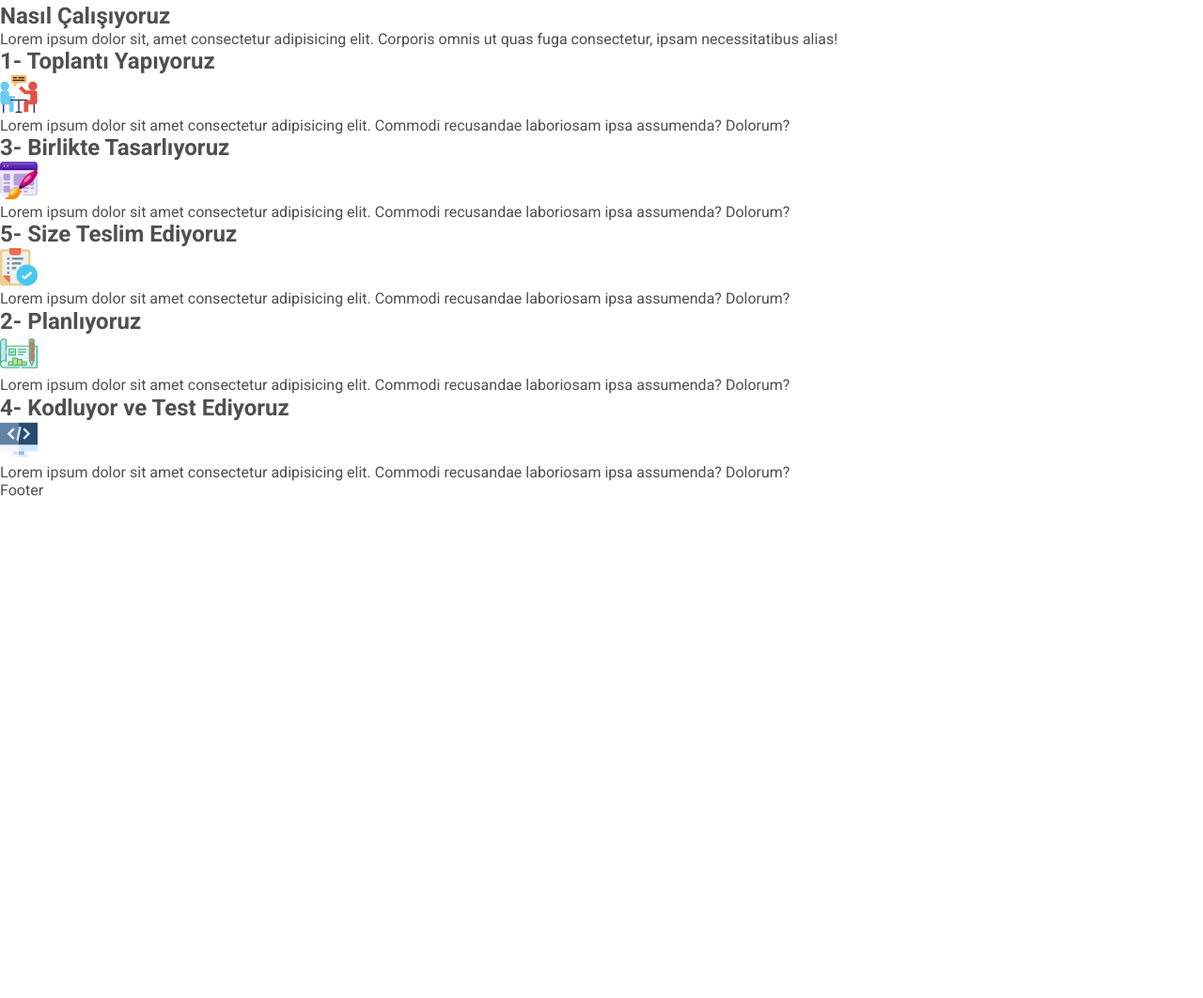
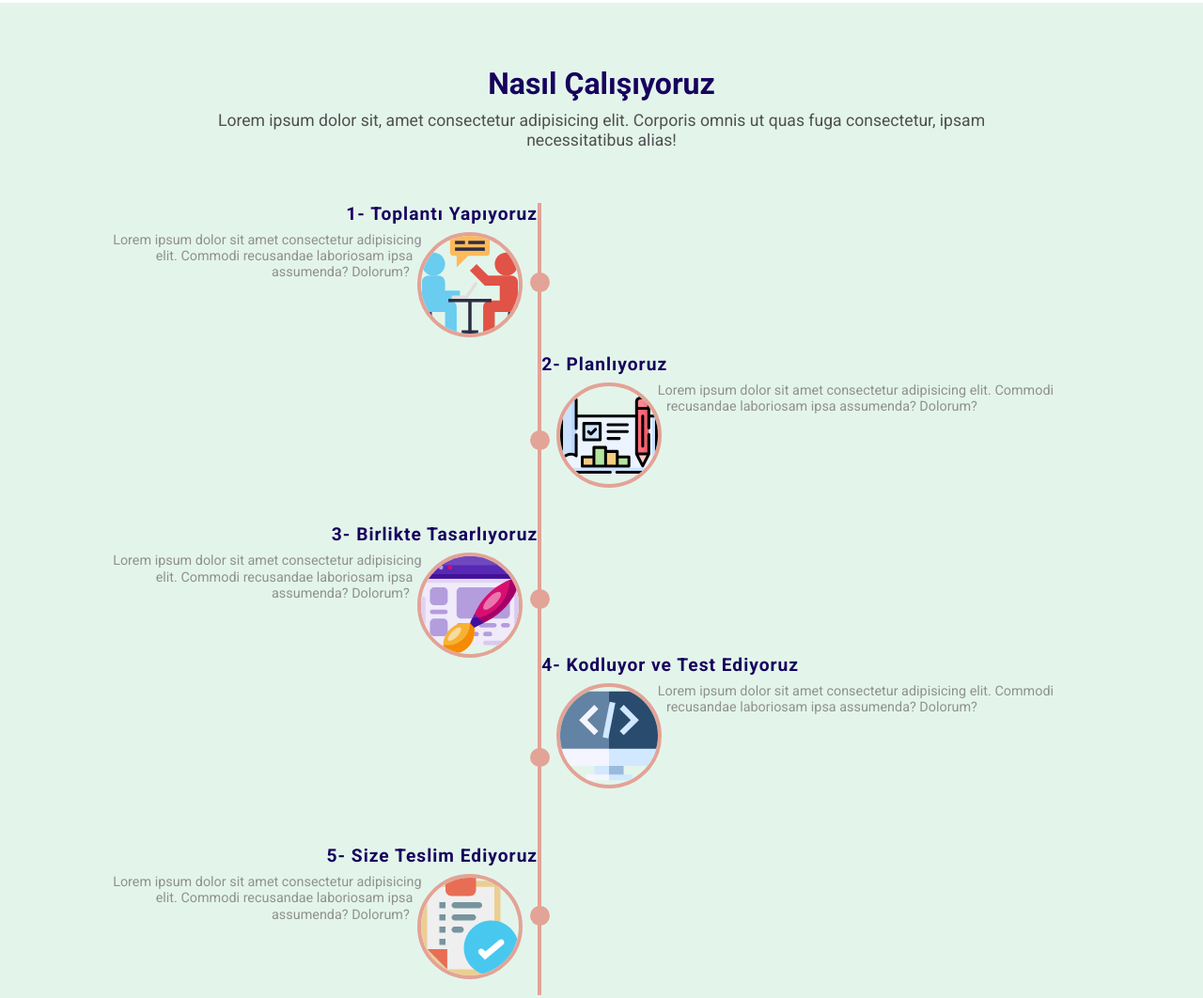
Before and after one commit to aydogdu-ali/company_website_example, a website: page index.html in a window 1280 px wide. Shown: the part 1724-2786 px from the top of the page at 94% size. Before the commit the page ends 2255 px from the top, so only its background shows below. Drawn offline with Linux system fonts and the light colour scheme.

Commit message:
edit sec-workflow html and css

```diff
--- a/index.html
+++ b/index.html
@@ -196,75 +196,75 @@
       <!--Section-workflow Start-->
       <section class="sec-workflow">
         <div class="sec-workflow__top">
-          <h1>Nasıl Çalışıyoruz</h1>
-          <p>
+          <h1 class="t2">Nasıl Çalışıyoruz</h1>
+          <p class="t4">
             Lorem ipsum dolor sit, amet consectetur adipisicing elit. Corporis
             omnis ut quas fuga consectetur, ipsam necessitatibus alias!
           </p>
         </div>
         <div class="sec-workflow__bottom">
-          <div class="sec workflow-left">
+          <div class="sec-workflow__left">
             <div class="sec-workflow__box">
-              <h2>1- Toplantı Yapıyoruz</h2>
-              <svg class="sec-features__icon">
+              <h2 class="t3 sec-workflow__heading u-text-aling-right">1- Toplantı Yapıyoruz</h2>
+              <svg class="sec-workflow__icon u-float-right">
                 <use xlink:href="images/sprite.svg#interview"></use>
               </svg>
-              <p>
+              <p class="s1 u-text-aling-right">
                 Lorem ipsum dolor sit amet consectetur adipisicing elit. Commodi
                 recusandae laboriosam ipsa assumenda? Dolorum?
               </p>
             </div>
             <div class="sec-workflow__box"></div>
             <div class="sec-workflow__box">
-              <h2>3- Birlikte Tasarlıyoruz</h2>
-              <svg class="sec-features__icon">
+              <h2 class="t3  sec-workflow__heading u-text-aling-right">3- Birlikte Tasarlıyoruz</h2>
+              <svg class="sec-workflow__icon u-float-right ">
                 <use xlink:href="images/sprite.svg#content"></use>
               </svg>
-              <p>
+              <p class=" s1 u-text-aling-right">
                 Lorem ipsum dolor sit amet consectetur adipisicing elit. Commodi
                 recusandae laboriosam ipsa assumenda? Dolorum?
               </p>
             </div>
             <div class="sec-workflow__box"></div>
             <div class="sec-workflow__box">
-              <h2>5- Size Teslim Ediyoruz</h2>
-              <svg class="sec-features__icon">
+              <h2 class="t3 sec-workflow__heading u-text-aling-right">5- Size Teslim Ediyoruz</h2>
+              <svg class="sec-workflow__icon u-float-right">
                 <use xlink:href="images/sprite.svg#completed-task"></use>
               </svg>
-              <p>
+              <p class="s1 u-text-aling-right">
                 Lorem ipsum dolor sit amet consectetur adipisicing elit. Commodi
                 recusandae laboriosam ipsa assumenda? Dolorum?
               </p>
             </div>
           </div>
-          <div class="sec workflow-linebox">
+          <div class="sec-workflow__line-box">
             <div class="sec-workflow__line">
-              <span class="sec-workfloww__circle"></span>
-              <span class="sec-workfloww__circle"></span>
-              <span class="sec-workfloww__circle"></span>
-              <span class="sec-workfloww__circle"></span>
-              <span class="sec-workfloww__circle"></span>
+              <span class="sec-workflow__circle"></span>
+              <span class="sec-workflow__circle"></span>
+              <span class="sec-workflow__circle"></span>
+              <span class="sec-workflow__circle"></span>
+              <span class="sec-workflow__circle"></span>
             </div>
           </div>
-          <div class="sec workflow-right">
+          <div class="sec workflow__right">
             <div class="sec-workflow__box"></div>
             <div class="sec-workflow__box">
-              <h2>2- Planlıyoruz</h2>
-              <svg class="sec-features__icon">
+              <h2 class="t3 sec-workflow__heading">2- Planlıyoruz</h2>
+              <svg class="sec-workflow__icon">
                 <use xlink:href="images/sprite.svg#planning"></use>
               </svg>
-              <p>
+              <p class="s1">
                 Lorem ipsum dolor sit amet consectetur adipisicing elit. Commodi
                 recusandae laboriosam ipsa assumenda? Dolorum?
               </p>
             </div>
             <div class="sec-workflow__box"></div>
             <div class="sec-workflow__box">
-              <h2>4- Kodluyor ve Test Ediyoruz</h2>
-              <svg class="sec-features__icon">
+              <h2 class="t3 sec-workflow__heading">4- Kodluyor ve Test Ediyoruz</h2>
+              <svg class="sec-workflow__icon">
                 <use xlink:href="images/sprite.svg#programming"></use>
               </svg>
-              <p>
+              <p class="s1">
                 Lorem ipsum dolor sit amet consectetur adipisicing elit. Commodi
                 recusandae laboriosam ipsa assumenda? Dolorum?
               </p>
--- /dev/null
+++ b/sass/base/_utilities.scss
@@ -0,0 +1,7 @@
+.u-float-right{
+    float:right!important;
+}
+
+.u-text-aling-right{
+    text-align: right!important;
+}
--- a/sass/main.scss
+++ b/sass/main.scss
@@ -3,6 +3,7 @@
 
 @import "base/base";
 @import "base/typography";
+@import "base/utilities";
 
 
 
--- a/sass/pages/_home.scss
+++ b/sass/pages/_home.scss
@@ -34,7 +34,6 @@
   }
 }
 
-
 .sec-features {
   min-height: 50rem;
   padding: 4rem 6rem;
@@ -44,7 +43,7 @@ flex-direction: column;
   justify-content: space-between;
   align-items: center;
 
-&__top{
+  &__top {
     width: 70%;
     text-align: center;
     display: flex;
@@ -53,16 +52,15 @@ align-items: center;
     align-items: center;
   }
 
-&__bottom{
+  &__bottom {
     min-height: 32rem;
     width: 90%;
     display: flex;
     flex-wrap: wrap;
     justify-content: space-between;
-
   }
 
-&__feature{
+  &__feature {
     height: 13rem;
     width: 27%;
     text-align: justify;
@@ -73,11 +71,113 @@ align-items: center;
     justify-content: space-between;
   }
 
-&__icon{
-
-    width:2.5rem ;
+  &__icon {
+    width: 2.5rem;
     height: 2.5rem;
-    fill:$color-primary;
+    fill: $color-primary;
+  }
 }
 
+.sec-workflow {
+  height: 68rem;
+  padding: 4rem 0 2rem 0;
+  background-color: #e3f5eb;
+
+  display: flex;
+  flex-direction: column;
+  align-items: center;
+  justify-content: space-between;
+
+  &__top {
+    height: 6rem;
+    width: 70%;
+
+    text-align: center;
+    display: flex;
+    flex-direction: column;
+    align-items: center;
+    justify-content: space-around;
   }
+  &__bottom {
+
+    flex: 0 85%;
+
+
+    display: flex;
+  }
+
+  &__left {
+    flex:0 48%;
+
+    display: flex;
+    flex-direction: column;
+    justify-content: space-between;
+    align-items: flex-end;
+
+  }
+  &__right {
+    flex: 0 48%;
+
+
+     display: flex;
+    flex-direction: column;
+    justify-content: space-between;
+
+  }
+
+  &__line-box {
+    flex: 1;
+
+    display: flex;
+    justify-content: center;
+
+  }
+
+  &__line{
+    width: 4px;
+
+
+    background-color: #e3a396;
+    display: flex;
+    flex-direction: column;
+    justify-content: space-around;
+    align-items: center;
+
+  }
+
+  &__circle{
+    display: block;
+    width: 1.3rem;
+    height: 1.3rem;
+    border-radius: 50%;
+    background-color: #e3a396;
+
+  }
+
+&__box{
+  height: 10rem;
+  width: 80%;
+
+
+}
+
+&__icon{
+  width: 7rem;
+  height: 7rem;
+  border-radius: 50%;
+  border: 4px solid #e3a396;
+  box-shadow:  2px 2px 5px rbga($color-black, o.4);
+  shape-outside: circle(50%);
+  float: left;
+  margin:0 1rem;
+
+
+}
+
+&__heading{
+  letter-spacing: 1px;
+  margin-bottom: 0.5rem;
+}
+
+
+}
```
Also changed, not shown: css/style.css. Lines whose indentation alone changed are shown as unchanged.
